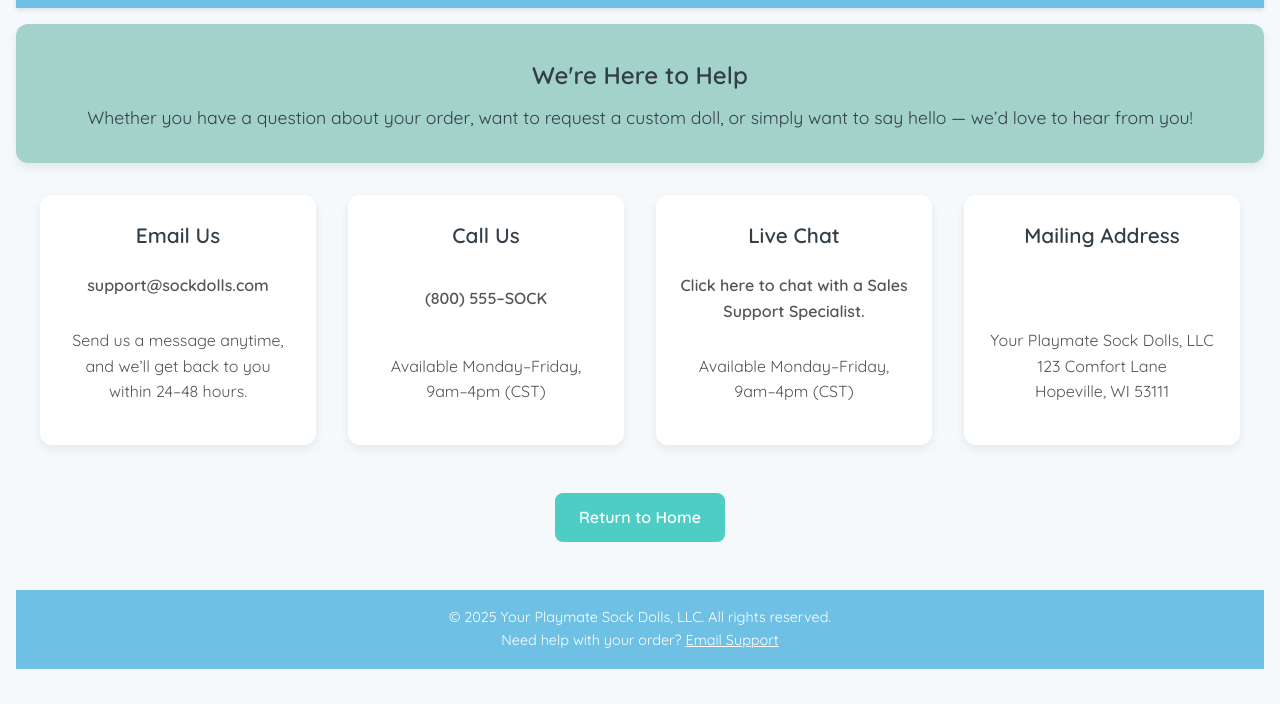
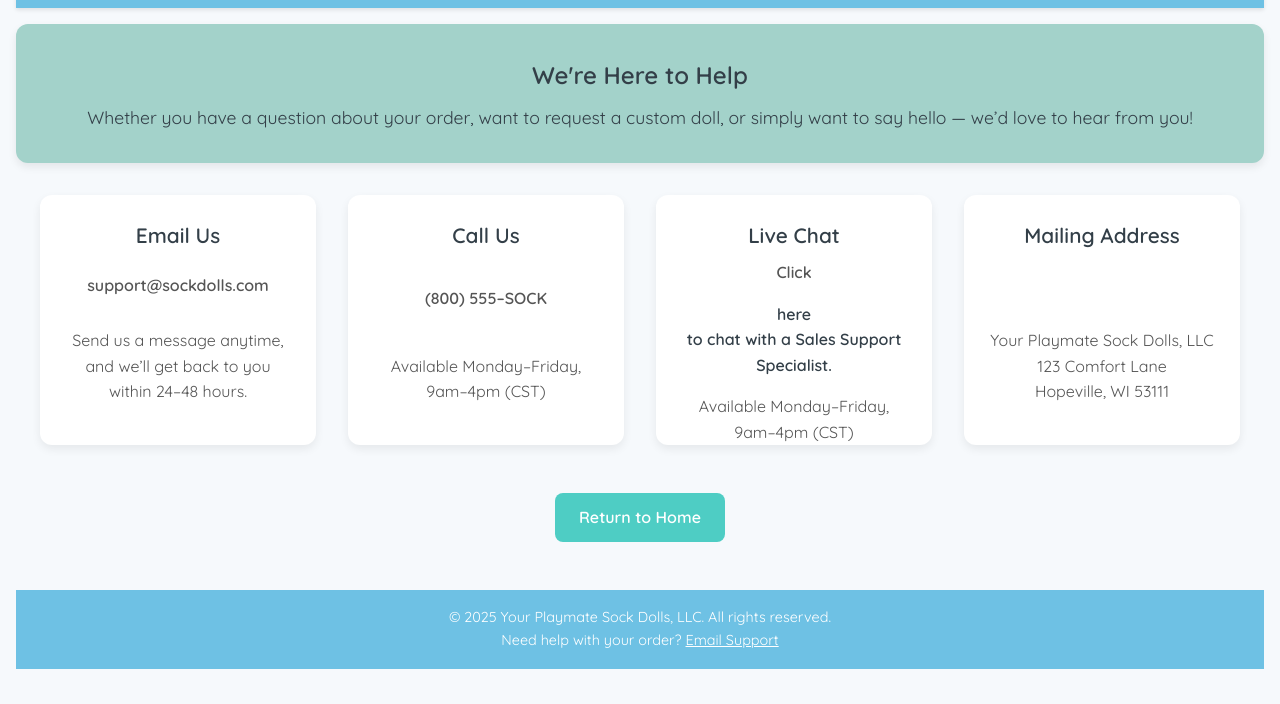
Before and after one commit to OkuMaNuk/yourplaymatesockdolls, a plain HTML site: page contact.html in a window 1280 px wide. Shown: the part 96-800 px from the top of the page. Drawn offline with Linux system fonts and the light colour scheme.

Commit message:
Update contact.html

```diff
--- a/contact.html
+++ b/contact.html
@@ -35,7 +35,7 @@
 
             <div class="card">
                 <h3>Live Chat</h3>
-                <p><strong>Click here to chat with a Sales Support Specialist.</strong></p>
+                <p><strong>Click <ul>here</ul> to chat with a Sales Support Specialist.</strong></p>
                 <p>Available Monday–Friday, 9am–4pm (CST)</p>
             </div>
 
```
